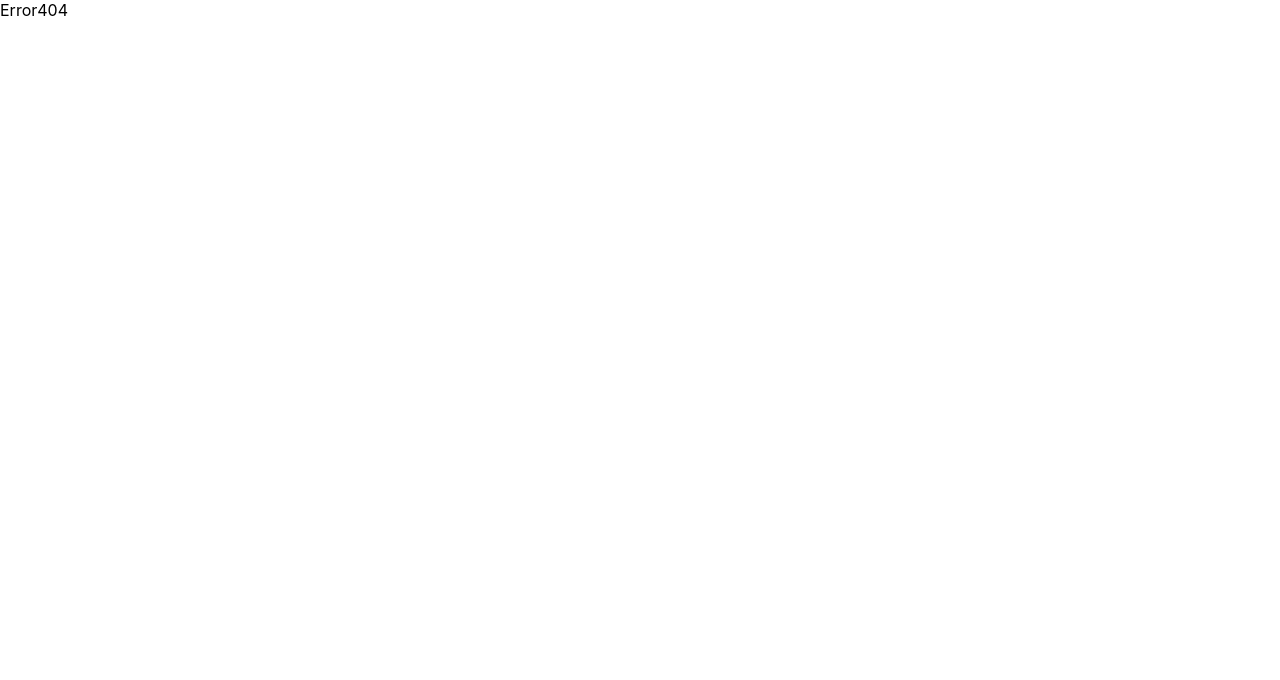
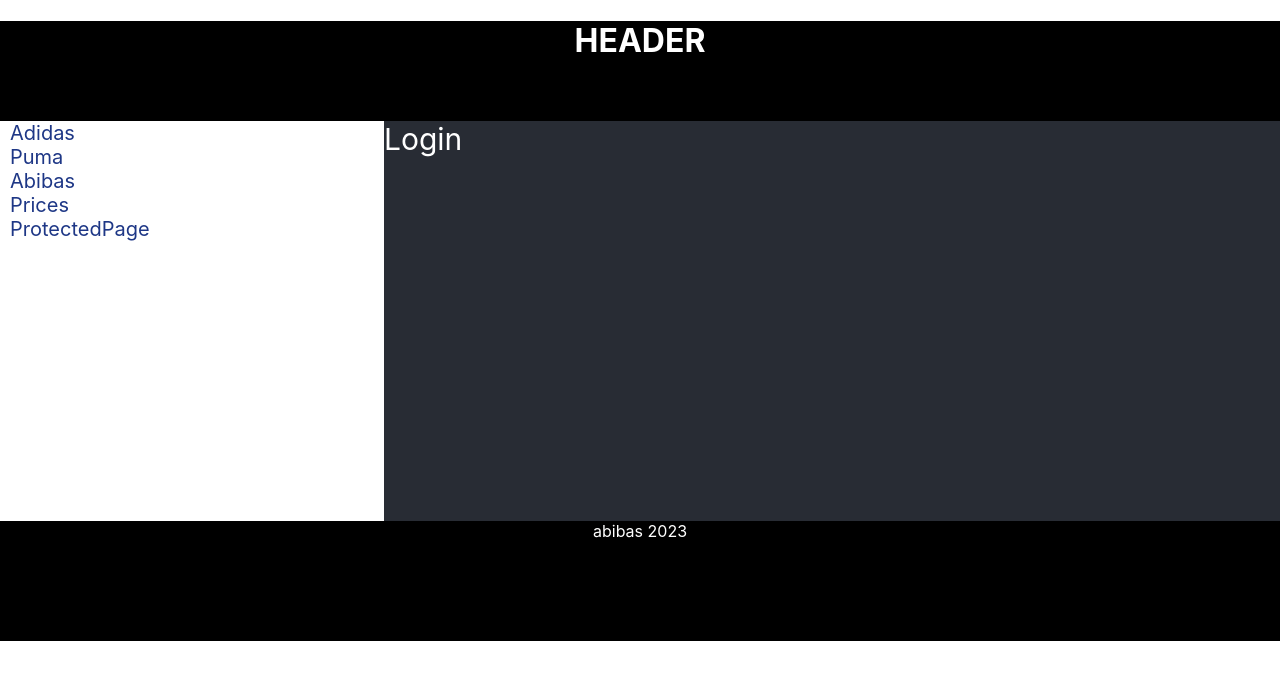
Before and after one commit to FilippSM/microtask-sprint-three, a React (Create React App) app: page /login in a window 1280 px wide. Before the commit this address had no page. Shown: the top 680 px of the page. Built offline with nearby package versions, Linux system fonts and the light colour scheme.

Commit message:
(sprint 4 week 4)12. Protected Route, Protected Route глубокий рефакторинг

```diff
--- a/src/App.tsx
+++ b/src/App.tsx
@@ -8,6 +8,7 @@ const PATH = {
     PAGE2: '/puma',
     PAGE3: '/abibas',
     PAGE4: '/prices',
+    PAGE5: '/protectedPage',
 } as const
 
 function App() {
@@ -20,6 +21,7 @@ function App() {
                     <S.NavWrapper><NavLink to={PATH.PAGE2}>Puma</NavLink></S.NavWrapper>
                     <S.NavWrapper><NavLink to={PATH.PAGE3}>Abibas</NavLink></S.NavWrapper>
                     <S.NavWrapper><NavLink to={PATH.PAGE4}>Prices</NavLink></S.NavWrapper>
+                    <S.NavWrapper><NavLink to={"/protected"}>ProtectedPage</NavLink></S.NavWrapper>
 
                 </div>
                 <div className={styles.content}>
--- /dev/null
+++ b/src/components/pages/Login.tsx
@@ -0,0 +1,7 @@
+export const Login = () => {
+    return (
+        <div>
+            Login
+        </div>
+    )
+}
--- /dev/null
+++ b/src/components/pages/ProtectedPage.tsx
@@ -0,0 +1,7 @@
+export const ProtectedPage = () => {
+    return (
+        <div>
+            Protected Page
+        </div>
+    )
+}
--- /dev/null
+++ b/src/routes/ProtectedRoute.tsx
@@ -0,0 +1,14 @@
+import { ReactNode } from "react";
+import { Navigate } from "react-router-dom";
+
+type Props = {
+    children: ReactNode;
+}
+
+export const ProtectedRoute = ({ children }: Props): JSX.Element => {
+    const logged = false; // Измените это значение в зависимости от логики аутентификации
+
+    return (
+        logged ? <>{children}</> : <Navigate to={'/login'} />
+    );
+};
--- a/src/routes/routes.tsx
+++ b/src/routes/routes.tsx
@@ -1,32 +1,151 @@
-import * as React from "react";
-import { createRoot } from "react-dom/client";
 import {
   createBrowserRouter,
-  RouterProvider,
-  Route,
-  Link,
+  Navigate,
+  Outlet,
+  RouteObject,
 } from "react-router-dom";
 import App from "../App";
+import { Abibas } from "../components/pages/Abibas";
+import { Adidas } from "../components/pages/Adidas";
 import { Error404 } from "../components/pages/Error404";
-import { Adidas } from "../components/pages/Adidas";
+import { Prices } from "../components/pages/Prices";
+import { ProtectedPage } from "../components/pages/ProtectedPage";
 import { Puma } from "../components/pages/Puma";
-import { Abibas } from "../components/pages/Abibas";
-import { Prices } from "../components/pages/Prices";
-import { Model } from './../components/pages/Model';
+import { Login } from "./../components/pages/Login";
+import { Model } from "./../components/pages/Model";
+import { ProtectedRoute } from "./ProtectedRoute";
 
 const PATH = {
   ADIDAS: "/adidas",
   PUMA: "/puma",
   ABIBAS: "/abibas",
   PRICES: "/prices",
-  MODEL: "/:model/:id"
+  MODEL: "/:model/:id",
+  ERROR: "/error",
+  Login: "/login",
 } as const;
+
+//publick route
+const publicRoutes: RouteObject[] = [
+  {
+    path: PATH.ADIDAS,
+    element: <Adidas />,
+  },
+  {
+    path: PATH.PUMA,
+    element: <Puma />,
+  },
+  {
+    path: PATH.ABIBAS,
+    element: <Abibas />,
+  },
+  {
+    path: PATH.PRICES,
+    element: <Prices />,
+  },
+  {
+    path: PATH.MODEL,
+    element: <Model />,
+  },
+  {
+    path: PATH.ERROR,
+    element: <Error404 />,
+  },
+  {
+    path: PATH.Login,
+    element: <Login />,
+  },
+];
+const privteERoutes: RouteObject[] = [
+  {
+    path: "/protected",
+    element: <ProtectedPage />,
+  },
+];
+
+export const PrivateRoutes = () => {
+  const isAuth = false; // Измените это значение в зависимости от логики аутентификации
+
+  return isAuth ? <Outlet /> : <Navigate to={"/login"} />;
+};
 
 export const router = createBrowserRouter([
   {
     path: "/",
     element: <App />,
-    errorElement: <Error404 />,
+    errorElement: <Navigate to={PATH.ERROR} />,
+    children: [
+      {
+        element: <PrivateRoutes />,
+        children: privteERoutes,
+      },
+      ...publicRoutes,
+    ],
+  },
+
+  /*   <Route path={'/:model/:id'} element={<Model/>}/> */
+]);
+
+////////////
+/* import { createBrowserRouter, Navigate, RouteObject } from "react-router-dom";
+import App from "../App";
+import { Abibas } from "../components/pages/Abibas";
+import { Adidas } from "../components/pages/Adidas";
+import { Error404 } from "../components/pages/Error404";
+import { Prices } from "../components/pages/Prices";
+import { ProtectedPage } from "../components/pages/ProtectedPage";
+import { Puma } from "../components/pages/Puma";
+import { Login } from "./../components/pages/Login";
+import { Model } from "./../components/pages/Model";
+import { ProtectedRoute } from "./ProtectedRoute";
+
+const PATH = {
+  ADIDAS: "/adidas",
+  PUMA: "/puma",
+  ABIBAS: "/abibas",
+  PRICES: "/prices",
+  MODEL: "/:model/:id",
+  ERROR: "/error",
+  Login: "/login",
+} as const;
+
+//publick route
+const publickRoutes: RouteObject[] = [
+  {
+    path: PATH.ADIDAS,
+    element: <Adidas />,
+  },
+  {
+    path: PATH.PUMA,
+    element: <Puma />,
+  },
+  {
+    path: PATH.ABIBAS,
+    element: <Abibas />,
+  },
+  {
+    path: PATH.PRICES,
+    element: <Prices />,
+  },
+  {
+    path: PATH.MODEL,
+    element: <Model />,
+  },
+  {
+    path: PATH.ERROR,
+    element: <Error404 />,
+  },
+  {
+    path: PATH.Login,
+    element: <Login />,
+  },
+];
+
+export const router = createBrowserRouter([
+  {
+    path: "/",
+    element: <App />,
+    errorElement: <Navigate to={PATH.ERROR} />,
     children: [
       {
         path: PATH.ADIDAS,
@@ -48,8 +167,25 @@ export const router = createBrowserRouter([
         path: PATH.MODEL,
         element: <Model />,
       },
+      {
+        path: "/protected",
+        element: (
+          <ProtectedRoute>
+            <ProtectedPage />
+          </ProtectedRoute>
+        ),
+      },
+      {
+        path: PATH.ERROR,
+        element: <Error404 />,
+      },
+      {
+        path: PATH.Login,
+        element: <Login />,
+      },
     ],
   },
 
-/*   <Route path={'/:model/:id'} element={<Model/>}/> */
+
 ]);
+ */
```
